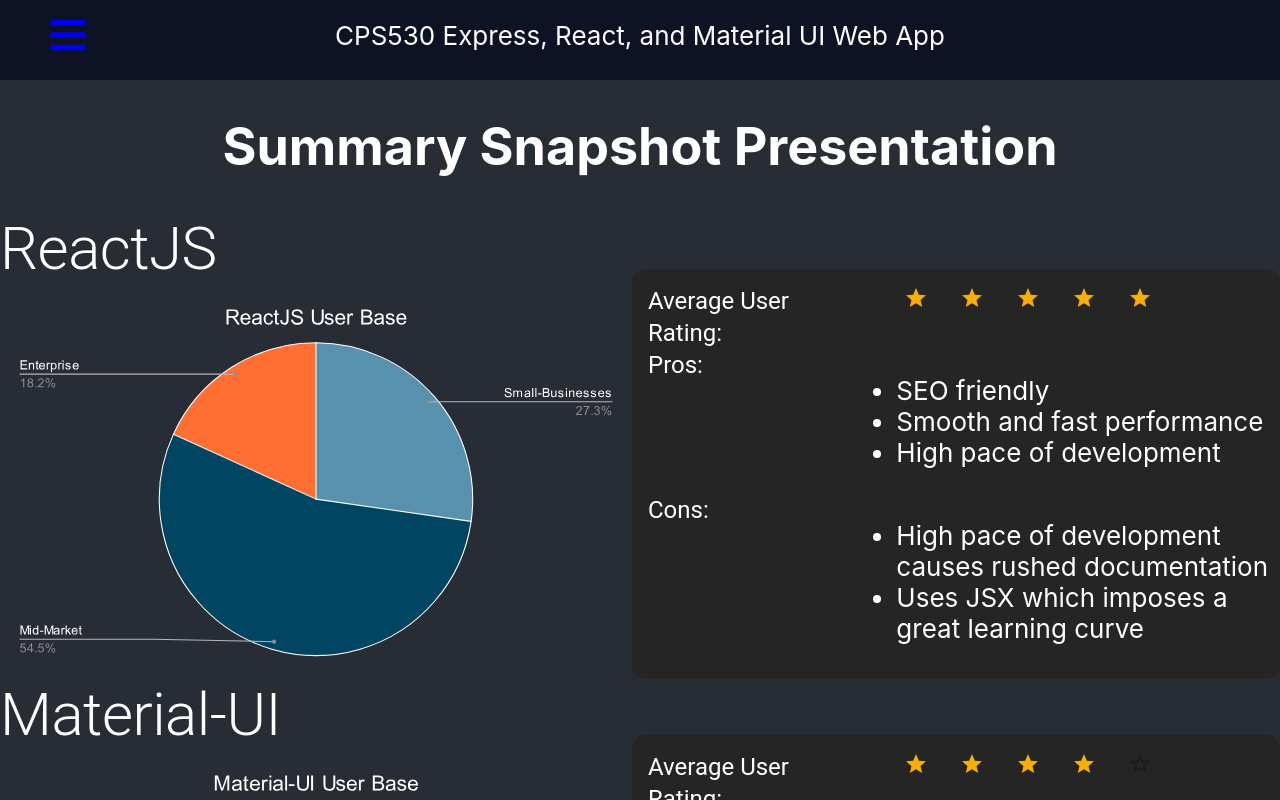
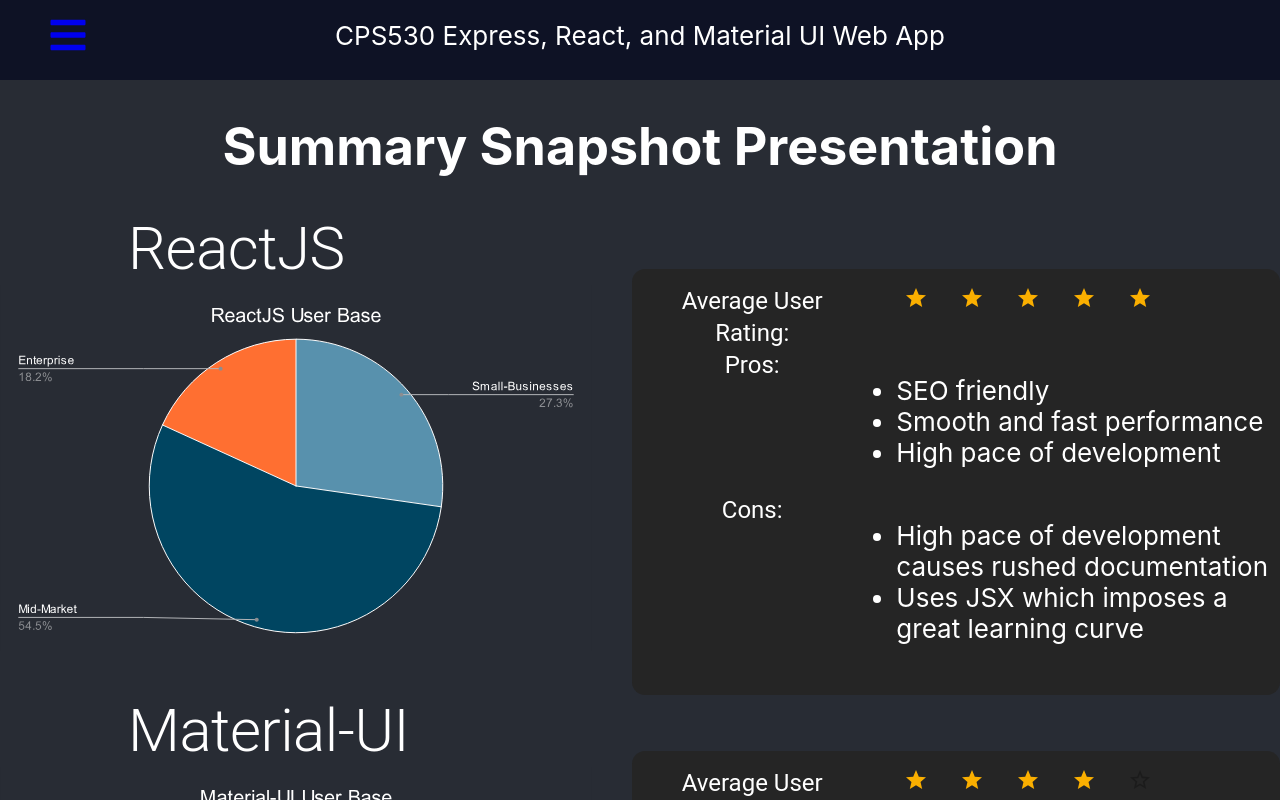
Before and after one commit to HazafaTan/cps530webapp, a React (Create React App) app in the folder client/: page / in a window 1280 px wide. Shown: the top 800 px of the page. Built offline with nearby package versions, Linux system fonts and the light colour scheme.

Commit message:
modified margins

```diff
--- a/client/src/pages/Page1.js
+++ b/client/src/pages/Page1.js
@@ -9,10 +9,8 @@ import MaterialUIgrph from './../Material-UI-Users.svg';
 import mui from  './../MUI.png'
 import logo from './../logo.svg';
 import express from './../express.png';
-import theme from "../theme";
-import { Container } from "@mui/material";
-import { Grid} from "@mui/material";
-import { Card, CardContent, CardMedia } from "@mui/material";
+import { Container, Grid } from "@mui/material";
+
 
 function arrayToUl (arr) {
   return (
@@ -28,16 +26,16 @@ function arrayToUl (arr) {
 function Section({title, image, rating, pros, cons}) {
   return (
     <div>
-      <Typography variant="h2" color="white">{title}</Typography>
       <Box sx={{flexGrow:0.5}}>
+      <Typography variant="h2" color="white" ml={16}>{title}</Typography>
         <Grid container spacing={2} style={{minWidth:"1200px"}}>
-          <Grid item sm={6}>
+          <Grid item sm={6} mb={5} pr={5}>
             <img src={image} alt={`${title} graph`} style={{width:"100%",height:"auto",minWidth:"200px"}}/>
           </Grid>
           <Grid item sm={6} className="textbox">
             <Grid container>
               <Grid item sm={4}>
-                <Typography variant="h5">Average User Rating:</Typography>
+                <Typography variant="h5" textAlign="center">Average User Rating:</Typography>
               </Grid>
               <Grid item sm={8}>
                 <Rating defaultValue={rating} readOnly size="medium"/>
@@ -45,7 +43,7 @@ function Section({title, image, rating, pros, cons}) {
             </Grid>
             <Grid container>
               <Grid item sm={4}>
-                <Typography variant="h5">Pros:</Typography>
+                <Typography variant="h5" textAlign="center">Pros:</Typography>
               </Grid>
               <Grid item sm={8}>
                 {arrayToUl(pros)}
@@ -53,7 +51,7 @@ function Section({title, image, rating, pros, cons}) {
             </Grid>
             <Grid container>
               <Grid item sm={4}>
-                <Typography variant="h5">Cons:</Typography>
+                <Typography variant="h5" textAlign="center">Cons:</Typography>
               </Grid>
               <Grid item sm={8}>
                 {arrayToUl(cons)}
```
